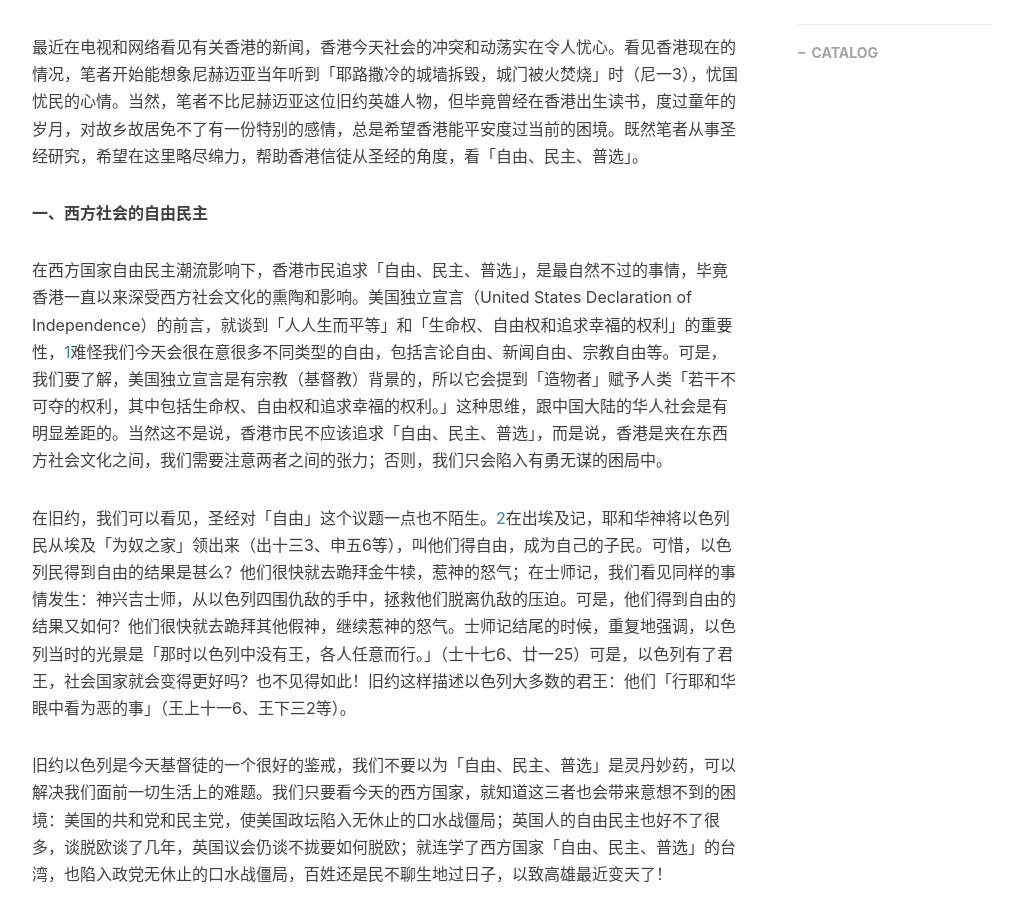
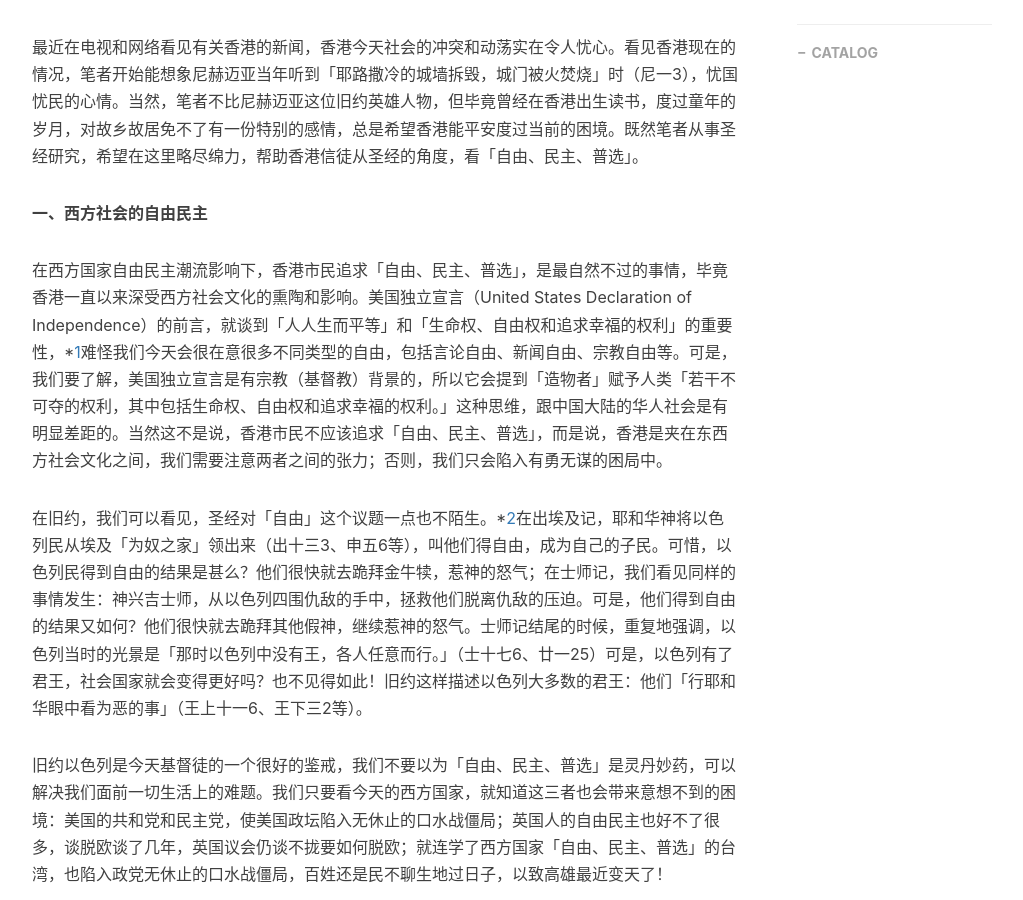
Before and after one commit to huayezhan/avalanche, a Jekyll site: the page built from _posts/2020-09-02-fsz.markdown, in a window 1280 px wide and 900 px high, scrolled down 389 px. Shown: the whole window, without its empty margins (233-1256 px from the left). Built offline with Jekyll 4.4.1, drawn with Linux system fonts in a browser that asks for light colours; nearby versions of some CDN libraries; comment, search, counter and statistics services are not loaded.

Commit message:
modify92

```diff
--- a/_posts/2020-09-02-fsz.markdown
+++ b/_posts/2020-09-02-fsz.markdown
@@ -12,9 +12,9 @@ tags:
 
 __一、西方社会的自由民主__
 
-在西方国家自由民主潮流影响下，香港市民追求「自由、民主、普选」，是最自然不过的事情，毕竟香港一直以来深受西方社会文化的熏陶和影响。美国独立宣言（United States Declaration of Independence）的前言，就谈到「人人生而平等」和「生命权、自由权和追求幸福的权利」的重要性，[1](#anchor1)难怪我们今天会很在意很多不同类型的自由，包括言论自由、新闻自由、宗教自由等。可是，我们要了解，美国独立宣言是有宗教（基督教）背景的，所以它会提到「造物者」赋予人类「若干不可夺的权利，其中包括生命权、自由权和追求幸福的权利。」这种思维，跟中国大陆的华人社会是有明显差距的。当然这不是说，香港市民不应该追求「自由、民主、普选」，而是说，香港是夹在东西方社会文化之间，我们需要注意两者之间的张力；否则，我们只会陷入有勇无谋的困局中。
+在西方国家自由民主潮流影响下，香港市民追求「自由、民主、普选」，是最自然不过的事情，毕竟香港一直以来深受西方社会文化的熏陶和影响。美国独立宣言（United States Declaration of Independence）的前言，就谈到「人人生而平等」和「生命权、自由权和追求幸福的权利」的重要性，*[1](#anchor1)难怪我们今天会很在意很多不同类型的自由，包括言论自由、新闻自由、宗教自由等。可是，我们要了解，美国独立宣言是有宗教（基督教）背景的，所以它会提到「造物者」赋予人类「若干不可夺的权利，其中包括生命权、自由权和追求幸福的权利。」这种思维，跟中国大陆的华人社会是有明显差距的。当然这不是说，香港市民不应该追求「自由、民主、普选」，而是说，香港是夹在东西方社会文化之间，我们需要注意两者之间的张力；否则，我们只会陷入有勇无谋的困局中。
 
-在旧约，我们可以看见，圣经对「自由」这个议题一点也不陌生。[2](#anchor1)在出埃及记，耶和华神将以色列民从埃及「为奴之家」领出来（出十三3、申五6等），叫他们得自由，成为自己的子民。可惜，以色列民得到自由的结果是甚么？他们很快就去跪拜金牛犊，惹神的怒气；在士师记，我们看见同样的事情发生：神兴吉士师，从以色列四围仇敌的手中，拯救他们脱离仇敌的压迫。可是，他们得到自由的结果又如何？他们很快就去跪拜其他假神，继续惹神的怒气。士师记结尾的时候，重复地强调，以色列当时的光景是「那时以色列中没有王，各人任意而行。」（士十七6、廿一25）可是，以色列有了君王，社会国家就会变得更好吗？也不见得如此！旧约这样描述以色列大多数的君王：他们「行耶和华眼中看为恶的事」（王上十一6、王下三2等）。
+在旧约，我们可以看见，圣经对「自由」这个议题一点也不陌生。*[2](#anchor1)在出埃及记，耶和华神将以色列民从埃及「为奴之家」领出来（出十三3、申五6等），叫他们得自由，成为自己的子民。可惜，以色列民得到自由的结果是甚么？他们很快就去跪拜金牛犊，惹神的怒气；在士师记，我们看见同样的事情发生：神兴吉士师，从以色列四围仇敌的手中，拯救他们脱离仇敌的压迫。可是，他们得到自由的结果又如何？他们很快就去跪拜其他假神，继续惹神的怒气。士师记结尾的时候，重复地强调，以色列当时的光景是「那时以色列中没有王，各人任意而行。」（士十七6、廿一25）可是，以色列有了君王，社会国家就会变得更好吗？也不见得如此！旧约这样描述以色列大多数的君王：他们「行耶和华眼中看为恶的事」（王上十一6、王下三2等）。
 
 旧约以色列是今天基督徒的一个很好的鉴戒，我们不要以为「自由、民主、普选」是灵丹妙药，可以解决我们面前一切生活上的难题。我们只要看今天的西方国家，就知道这三者也会带来意想不到的困境：美国的共和党和民主党，使美国政坛陷入无休止的口水战僵局；英国人的自由民主也好不了很多，谈脱欧谈了几年，英国议会仍谈不拢要如何脱欧；就连学了西方国家「自由、民主、普选」的台湾，也陷入政党无休止的口水战僵局，百姓还是民不聊生地过日子，以致高雄最近变天了！
 
```
